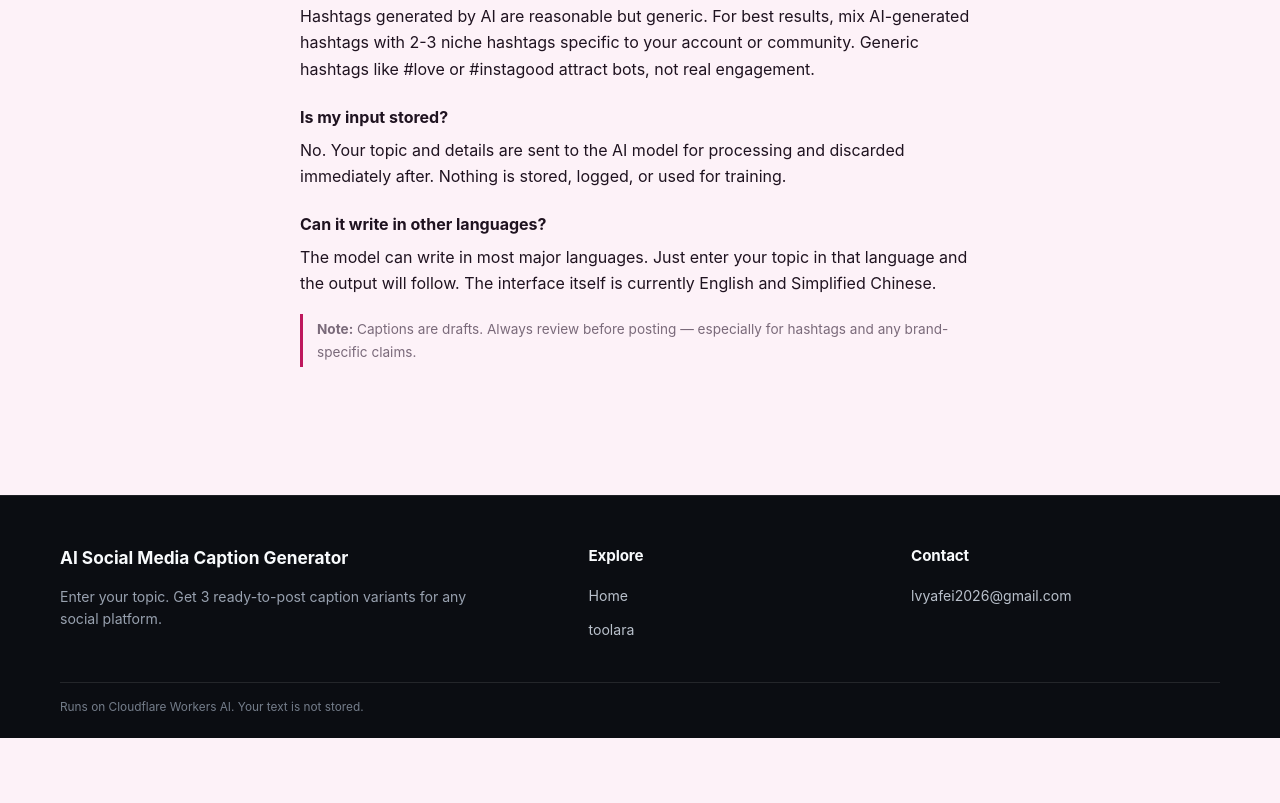
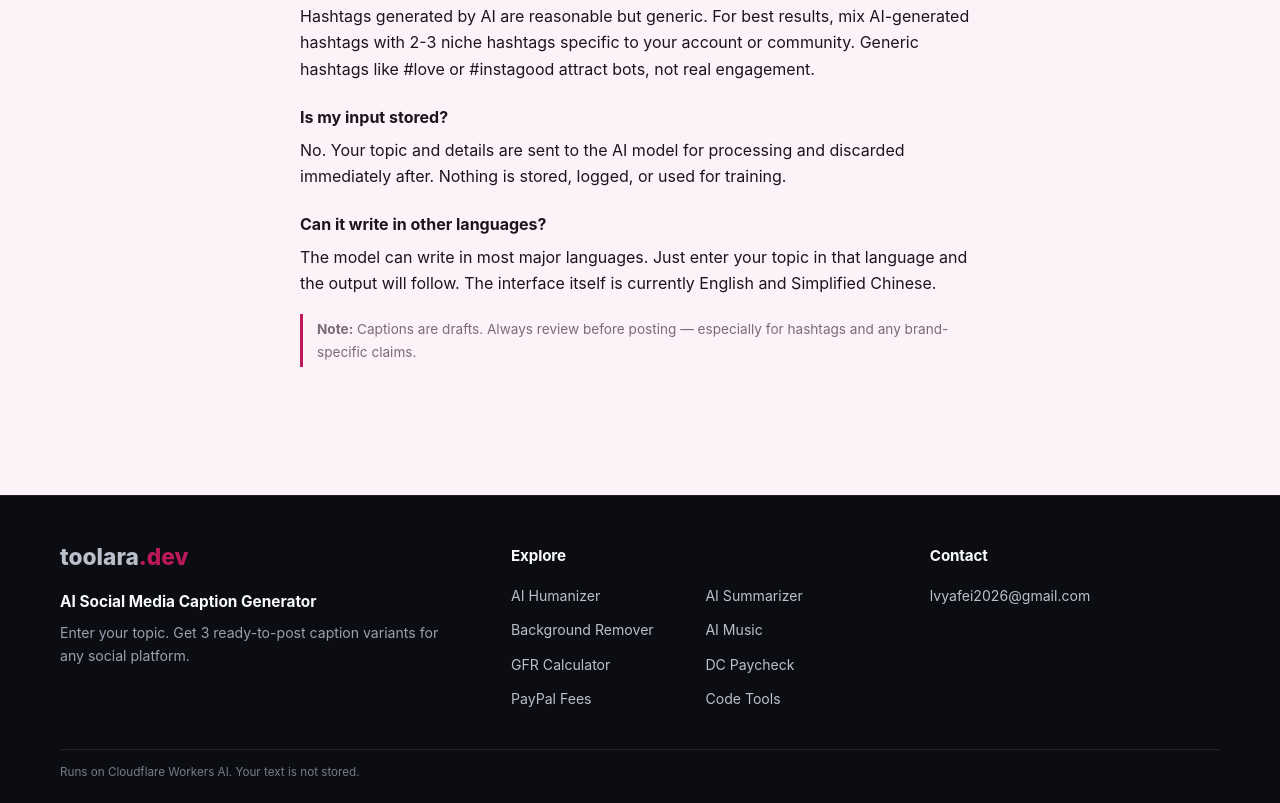
Before and after one commit to lvyafei2026-coder/ai-social-caption-generator, a website: page public/index.html in a window 1280 px wide. Shown: the part 1528-2331 px from the top of the page. Before the commit the page ends 2266 px from the top, so only its background shows below. Drawn offline with Linux system fonts and the light colour scheme.

Commit message:
Polish branded Explore footers

```diff
--- a/public/css/style.css
+++ b/public/css/style.css
@@ -129,15 +129,18 @@ li { margin-bottom: 8px; line-height: 1.65; }
 
 .site-footer { margin-top: 64px !important; padding: 48px 24px 22px !important; background: #0b0d12 !important; border-top: 1px solid rgba(255,255,255,0.08) !important; color: #a6adbb !important; text-align: left !important; font-size: 0.88rem !important; line-height: 1.6; }
 .site-footer-inner { max-width: 1160px; margin: 0 auto; }
-.site-footer-grid { display: grid; grid-template-columns: minmax(0, 1.4fr) minmax(150px, 0.8fr) minmax(200px, 0.9fr); gap: 48px; }
+.site-footer-grid { display: grid; grid-template-columns: minmax(0,1.25fr) minmax(280px,1.15fr) minmax(220px,0.9fr); gap: 48px; }
 .site-footer-column { min-width: 0; }
-.site-footer-brand { display: inline-block; color: #f8fafc !important; font-size: 1.08rem; font-weight: 700; text-decoration: none; }
+.site-footer-wordmark { display: inline-flex; align-items: baseline; color: #f8fafc !important; font-size: 1.42rem; font-weight: 850; line-height: 1.15; text-decoration: none; }
+.site-footer-wordmark .tld { color: var(--accent, #3b82f6); }
+.site-footer-site-name { margin: 18px 0 0 !important; color: #f8fafc; font-size: 0.96rem; font-weight: 700; }
 .site-footer-heading { margin: 0 0 16px !important; color: #f8fafc; font-size: 0.95rem; font-weight: 650; }
-.site-footer-description { max-width: 420px; margin: 14px 0 0 !important; color: #98a1af; }
-.site-footer-nav { display: grid; justify-items: start; gap: 10px; }
+.site-footer-description { max-width: 420px; margin: 8px 0 0 !important; color: #98a1af; }
+.site-footer-links { display: grid; grid-template-columns: repeat(2,minmax(0,1fr)); gap: 12px 18px; }
+.site-footer-contact { margin: 0 !important; color: #b9c0cb; overflow-wrap: anywhere; }
 .site-footer a { color: #b9c0cb !important; text-decoration: none; }
 .site-footer a:hover { color: #fff !important; text-decoration: underline; }
-.site-footer-contact { margin: 0 !important; color: #b9c0cb; overflow-wrap: anywhere; }
-.site-footer-bottom { margin-top: 40px; padding-top: 16px; border-top: 1px solid rgba(255,255,255,0.1); color: #747d8a; font-size: 0.74rem; line-height: 1.5; }
+.site-footer-bottom { margin-top: 38px; padding-top: 14px; border-top: 1px solid rgba(255,255,255,0.1); color: #747d8a; font-size: 0.73rem; line-height: 1.5; }
 .site-footer-bottom p { margin: 0; }
-@media (max-width: 720px) { .site-footer { padding: 36px 20px 20px !important; } .site-footer-grid { grid-template-columns: 1fr; gap: 28px; } .site-footer-bottom { margin-top: 28px; } } .site-footer-nav { gap: 12px; } }
+@media (max-width: 960px) { .site-footer-grid { grid-template-columns: repeat(2,minmax(0,1fr)); gap: 34px; } .site-footer-column:first-child { grid-column: 1 / -1; } }
+@media (max-width: 760px) { .site-footer { padding: 36px 20px 20px !important; } .site-footer-grid { grid-template-columns: 1fr; gap: 28px; } .site-footer-column:first-child { grid-column: auto; } .site-footer-links { gap: 10px 14px; } .site-footer-bottom { margin-top: 28px; } }
--- a/public/index.html
+++ b/public/index.html
@@ -146,11 +146,19 @@
 <div class="site-footer-inner">
 <div class="site-footer-grid">
 <section class="site-footer-column">
-<a class="site-footer-brand" href="/"><span class="site-footer-brand" data-i18n="title">AI Social Media Caption Generator</span></a>
+<a class="site-footer-wordmark" href="https://toolara.dev/" aria-label="toolara.dev">toolara<span class="tld">.dev</span></a>
+<p class="site-footer-site-name" data-i18n="title">AI Social Media Caption Generator</p>
 <p class="site-footer-description" data-i18n="subtitle">Enter your topic. Get 3 ready-to-post caption variants for any social platform.</p>
 </section>
-<section class="site-footer-column"><h2 class="site-footer-heading">Explore</h2><nav class="site-footer-nav" aria-label="Quick navigation"><a href="/" data-i18n="navHome">Home</a><a href="https://toolara.dev/">toolara</a></nav></section>
-<section class="site-footer-column"><h2 class="site-footer-heading">Contact</h2><a href="mailto:lvyafei2026@gmail.com">lvyafei2026@gmail.com</a></section>
+<section class="site-footer-column"><h2 class="site-footer-heading">Explore</h2><nav class="site-footer-links" aria-label="Explore sites"><a href="https://humanize.toolara.dev/">AI Humanizer</a>
+<a href="https://summarize.toolara.dev/">AI Summarizer</a>
+<a href="https://background.toolara.dev/">Background Remover</a>
+<a href="https://music.toolara.dev/">AI Music</a>
+<a href="https://gfr.toolara.dev/">GFR Calculator</a>
+<a href="https://dc-pay.toolara.dev/">DC Paycheck</a>
+<a href="https://paypal.toolara.dev/">PayPal Fees</a>
+<a href="https://devtools.toolara.dev/">Code Tools</a></nav></section>
+<section class="site-footer-column"><h2 class="site-footer-heading">Contact</h2><p class="site-footer-contact"><a href="mailto:lvyafei2026@gmail.com">lvyafei2026@gmail.com</a></p></section>
 </div>
 <div class="site-footer-bottom"><p class="site-footer-privacy" data-i18n="footer">Runs on Cloudflare Workers AI. Your text is not stored.</p></div>
 </div>
```
